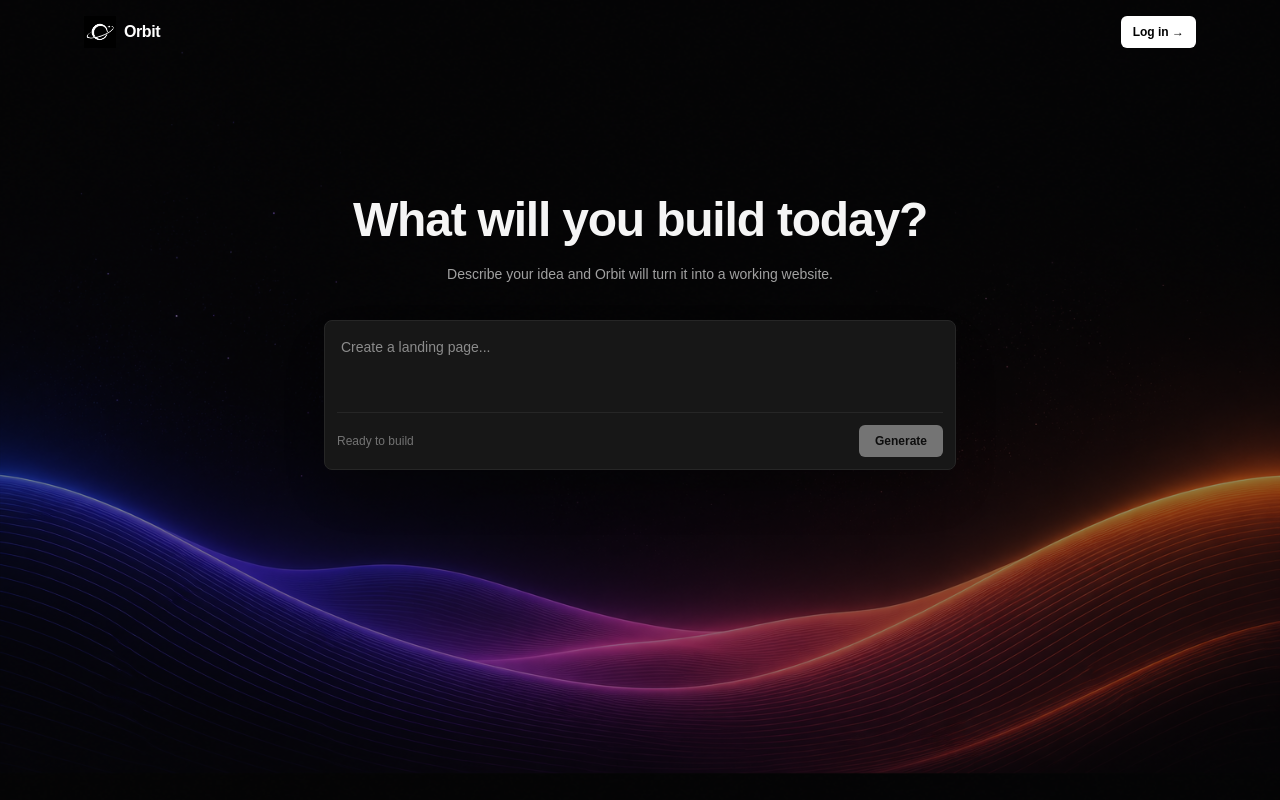
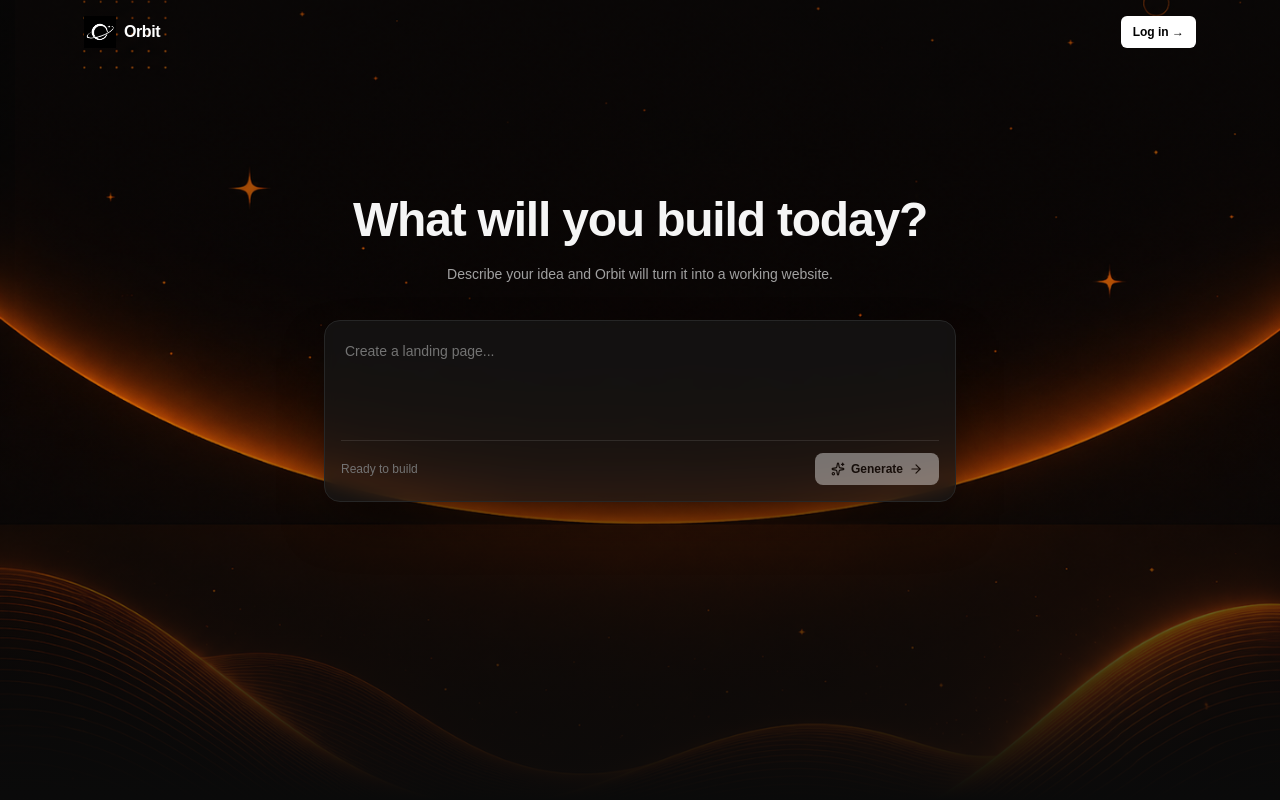
Before and after one commit to himkarr/orbit, a React (Vite) app in the folder frontend/: page / in a window 1280 px wide. Built offline with nearby package versions, Linux system fonts and the light colour scheme; no server answers.

Commit message:
Refactor code structure for improved readability and maintainability

```diff
--- a/frontend/src/components/PromptBox.jsx
+++ b/frontend/src/components/PromptBox.jsx
@@ -1,16 +1,17 @@
 import { useState, useEffect } from "react";
+import { ArrowRight, Sparkles } from "lucide-react";
+
+const placeholders = [
+  "Build a todo app...",
+  "Create a landing page...",
+  "Generate a portfolio site...",
+  "Design a login form...",
+  "Make a weather dashboard..."
+];
 
 export default function PromptBox({ onGenerate }) {
   const [prompt, setPrompt] = useState("");
   const [placeholder, setPlaceholder] = useState("Enter a prompt to generate your website...");
-
-  const placeholders = [
-    "Build a todo app...",
-    "Create a landing page...",
-    "Generate a portfolio site...",
-    "Design a login form...",
-    "Make a weather dashboard..."
-  ];
 
   useEffect(() => {
     let index = 0;
@@ -29,7 +30,7 @@ export default function PromptBox({ onGenerate }) {
   return (
     <form
       onSubmit={submit}
-      className="mt-9 w-full rounded-lg border border-neutral-800 bg-neutral-900 p-3 text-left shadow-2xl shadow-black/30"
+      className="mt-9 w-full rounded-2xl border border-neutral-800 bg-neutral-900/70 p-4 shadow-2xl shadow-black/50 backdrop-blur transition focus-within:border-neutral-700 focus-within:bg-neutral-900"
     >
       <label className="sr-only" htmlFor="prompt">
         Describe your website
@@ -38,16 +39,21 @@ export default function PromptBox({ onGenerate }) {
         id="prompt"
         value={prompt}
         onChange={(event) => setPrompt(event.target.value)}
+        onKeyDown={(event) => {
+          if (event.key === "Enter" && !event.shiftKey) submit(event);
+        }}
         placeholder={placeholder}
-        className="min-h-18 w-full resize-none bg-transparent p-1 text-sm text-white outline-none"
+        className="min-h-24 w-full resize-none bg-transparent p-1 text-sm text-white outline-none placeholder:text-neutral-500"
       />
-      <div className="flex items-center justify-between border-t border-neutral-800 pt-3">
+      <div className="flex items-center justify-between border-t border-white/10 pt-3">
         <span className="text-xs text-neutral-500">Ready to build</span>
         <button
           disabled={!prompt.trim()}
-          className="rounded-md bg-white px-4 py-2 text-xs font-bold text-black disabled:opacity-40"
+          className="group flex items-center gap-1.5 rounded-lg bg-white px-4 py-2 text-xs font-bold text-black transition hover:bg-neutral-200 disabled:opacity-40"
         >
+          <Sparkles size={14} />
           Generate
+          <ArrowRight size={14} className="transition group-hover:translate-x-0.5" />
         </button>
       </div>
     </form>
--- a/frontend/src/pages/History.jsx
+++ b/frontend/src/pages/History.jsx
@@ -49,8 +49,12 @@ export default function History({token, onOpenProject}) {
   }
 
   return (
-    <section className="mx-auto w-full max-w-5xl border-neutral-800 px-5 py-10">
-      <div className="mb-6 flex items-end justify-between gap-4">
+    <section className="relative mx-auto w-full max-w-5xl px-5 py-10">
+      <div
+        aria-hidden="true"
+        className="pointer-events-none absolute -top-10 left-1/2 h-48 w-[36rem] max-w-full -translate-x-1/2 rounded-full bg-neutral-800/30 blur-3xl"
+      />
+      <div className="relative mb-6 flex items-end justify-between gap-4">
         <div>
           <h2 className="mt-2 text-2xl font-bold tracking-tight">Recent Projects</h2>
         </div>
@@ -59,15 +63,15 @@ export default function History({token, onOpenProject}) {
 
       {error && <p className="mb-3 text-sm text-red-300">{error}</p>}
       {loading ? <p className="text-sm text-neutral-500">Loading projects...</p> : projects.length === 0 ? (
-        <p className="rounded-lg border border-dashed border-neutral-800 p-5 text-sm text-neutral-500">Your generated projects will appear here.</p>
+        <p className="rounded-xl border border-dashed border-neutral-800 bg-neutral-900/40 p-5 text-sm text-neutral-500">Your generated projects will appear here.</p>
       ) : (
-        <div className="grid gap-4 sm:grid-cols-2 lg:grid-cols-3">
+        <div className="relative grid gap-4 sm:grid-cols-2 lg:grid-cols-3">
           {projects.map((project) => <ProjectCard key={project.id} project={project} onOpen={onOpenProject} onEdit={startEditing} onDelete={removeProject} />)}
         </div>
       )}
 
       {editingProject && (
-        <form onSubmit={saveTitle} className="mt-6 flex max-w-lg gap-2 rounded-xl border border-neutral-800 bg-neutral-900 p-4">
+        <form onSubmit={saveTitle} className="relative mt-6 flex max-w-lg gap-2 rounded-xl border border-neutral-800 bg-neutral-900 p-4">
           <input value={title} onChange={(event) => setTitle(event.target.value)} className="min-w-0 flex-1 rounded border border-neutral-700 bg-neutral-950 px-3 py-2 text-sm" aria-label="Project title" />
           <button className="rounded bg-white px-3 py-2 text-xs font-bold text-black">Save</button>
           <button type="button" onClick={() => setEditingProject(null)} className="px-2 text-xs text-neutral-400">Cancel</button>
--- a/frontend/src/pages/Home.jsx
+++ b/frontend/src/pages/Home.jsx
@@ -1,17 +1,21 @@
 import Navbar from "../components/Navbar";
 import PromptBox from "../components/PromptBox";
 import History from "./History";
-import backgroundImage from "../assets/orbitbg.png";
+import backgroundImage from "../assets/bg.png";
 export default function Home({session, onNavigate, onGenerate, onOpenProject, onSignOut}) {
   return (
-    <main className="min-h-screen bg-neutral-950 text-neutral-100">
+    <main className="relative min-h-screen overflow-hidden bg-neutral-950 text-neutral-100">
+      <div
+        aria-hidden="true"
+        className="pointer-events-none absolute inset-0 bg-cover bg-center"
+        style={{backgroundImage: `url(${backgroundImage})`}}
+      />
+      <div
+        aria-hidden="true"
+        className="pointer-events-none absolute inset-0 bg-gradient-to-b from-neutral-950/50 via-neutral-950/20 to-neutral-950"
+      />
       <Navbar session={session} onNavigate={onNavigate} onSignOut={onSignOut} />
-      <section className="isolate overflow-hidden">
-        <div
-          aria-hidden="true"
-          className="absolute inset-0 -z-10 bg-cover opacity-55"
-          style={{backgroundImage: `url(${backgroundImage})`, backgroundPosition: "center -80px"}}
-        />
+      <section className="relative">
         <div className="mx-auto flex w-full max-w-2xl flex-col items-center px-5 pb-20 pt-28 text-center">
           <h1 className="mt-5 text-5xl font-bold leading-none tracking-tight sm:text-5xl">
             What will you build today?
```
Also changed, not shown: frontend/src/assets/bg.png (added).
